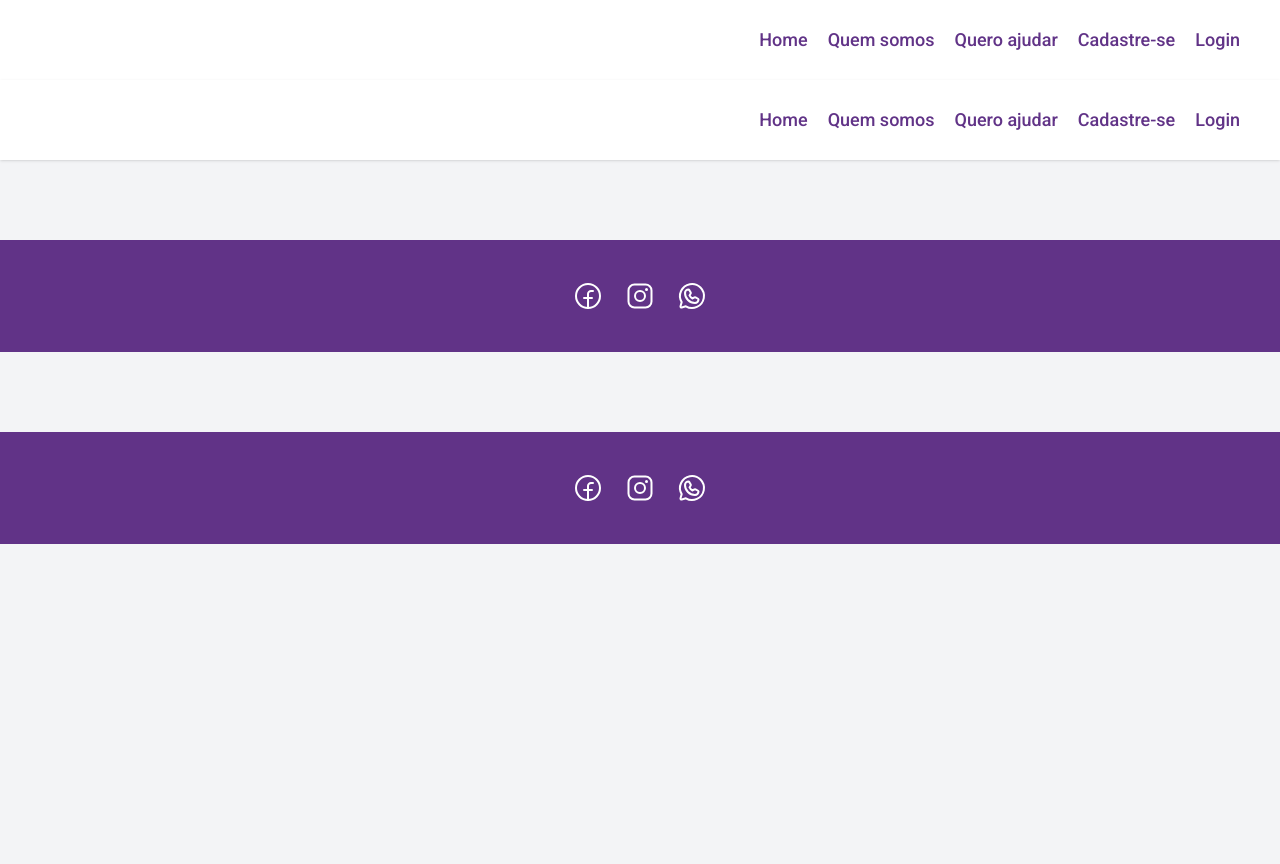
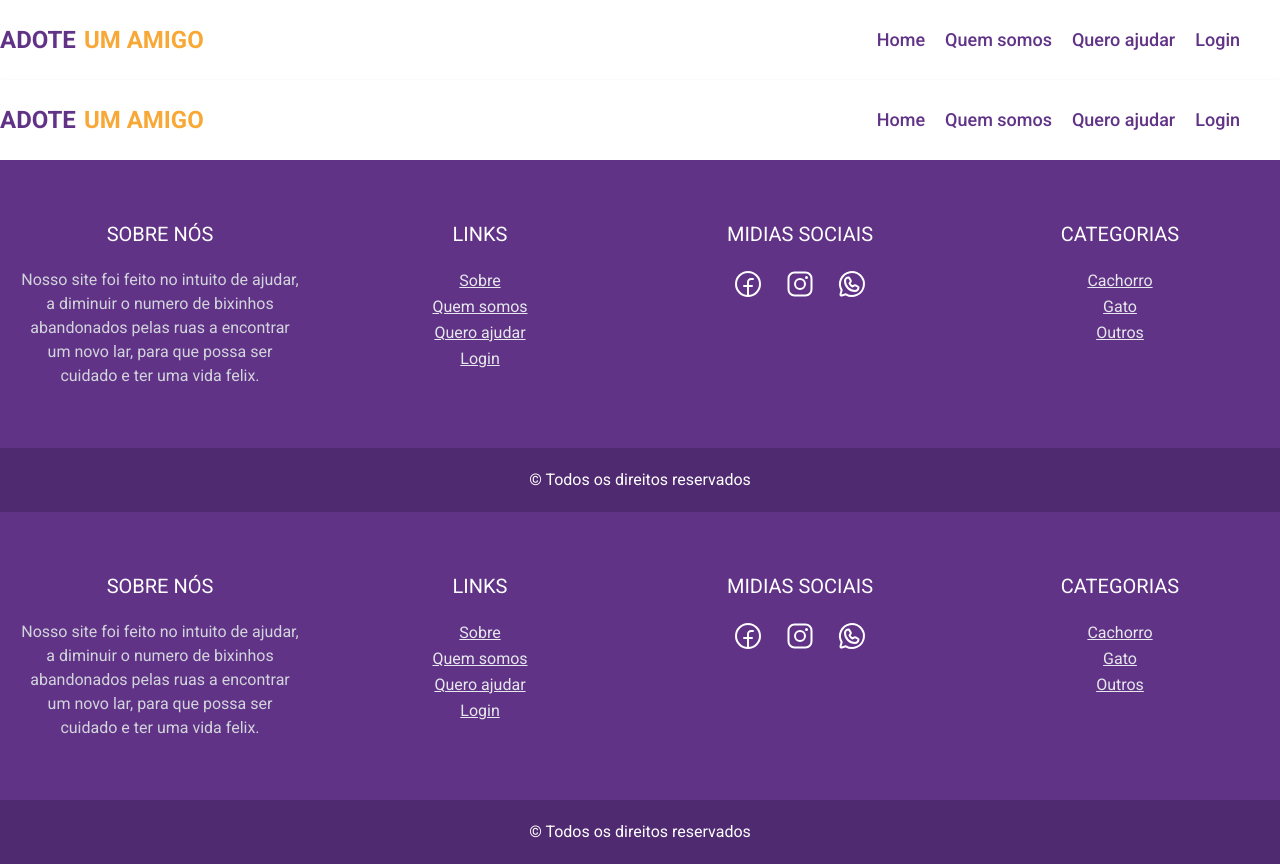
Before and after one commit to edsonlima95/site-dote-um-amigo, a Next.js app: page /Layout in a window 1280 px wide. Before the commit the page ends 800 px from the top, so only its background shows below. Built offline with nearby package versions, Linux system fonts and the light colour scheme.

Commit message:
Alterações

```diff
--- /dev/null
+++ b/src/components/Card/index.tsx
@@ -0,0 +1,26 @@
+import Link from "next/link"
+
+type CardProps = {
+    keyId: number | string,
+    name: string,
+    slug: string,
+    cover: string,
+    description: string,
+}
+
+function Card(props: CardProps) {
+
+    return (
+        <div key={props.keyId} className="shadow">
+            <img src={`${process.env.NEXT_PUBLIC_API_URL}/pet/image/${props.cover}`} className="rounded-tl rounded-tr h-[200px] w-full" alt="" />
+            <div className="flex flex-col p-3 w-full">
+                <p className="text-[#613387] text-2xl font-bold py-5">{props.name}</p>
+                <p className="text-gray-500 text-lg mb-5">{`${props.description.substring(0, 50)}...`}</p>
+                <Link href={`/pet/${props.slug}`}><a className="text-white text-lg bg-[#613387] h-10 rounded-lg flex justify-center items-center">Quero adotar</a></Link>
+            </div>
+        </div>
+    )
+
+}
+
+export default Card
--- a/src/components/Footer/index.tsx
+++ b/src/components/Footer/index.tsx
@@ -1,16 +1,46 @@
+import Link from "next/link"
 import { FacebookLogo, InstagramLogo, WhatsappLogo } from "phosphor-react"
 
-function Footer(){
+function Footer() {
 
   return (
     <>
-      <footer className="bg-[#613387] mt-20 py-10">
+      <footer className="bg-[#613387] py-10">
+        <div className="grid grid-cols-4">
+          <div className="p-5 text-center">
+            <h3 className="text-white block mb-5 text-xl uppercase">Sobre nós</h3>
+            <p className="text-gray-300">Nosso site foi feito no intuito de ajudar, a diminuir o numero de bixinhos abandonados pelas ruas a encontrar um novo lar, para que possa ser cuidado e ter uma vida felix.</p>
+          </div>
+          <div className="p-5 text-center">
+            <h3 className="text-white block mb-5 text-xl uppercase">LINKS</h3>
+            <ul className="leading-relaxed">
+              <li><Link href="/"><a className="text-gray-200 underline">Sobre</a></Link></li>
+              <li><Link href="/about"><a className="text-gray-200 underline">Quem somos</a></Link></li>
+              <li><Link href="/help"><a className="text-gray-200 underline">Quero ajudar</a></Link></li>
+              <li><Link href="/login"><a className="text-gray-200 underline">Login</a></Link></li>
+            </ul>
+          </div>
+          <div className="p-5 text-center">
+            <h3 className="text-white block mb-5 text-xl uppercase">Midias sociais  </h3>
             <ul className="flex justify-center gap-5">
-        <li><FacebookLogo size={32} color="#fff" /></li>
-        <li><InstagramLogo size={32} color="#fff" /></li>
-        <li><WhatsappLogo size={32} color="#fff" /></li>
+              <li><Link href="/" passHref target="_blank"><a><FacebookLogo size={32} color="#fff" /></a></Link></li>
+              <li><Link href="/" passHref target="_blank"><a><InstagramLogo size={32} color="#fff" /></a></Link></li>
+              <li><Link href="/" passHref target="_blank"><a><WhatsappLogo size={32} color="#fff" /></a></Link></li>
             </ul>
+          </div>
+          <div className="p-5 text-center">
+            <h3 className="text-white block mb-5 text-xl uppercase">Categorias</h3>
+            <ul className="leading-relaxed">
+              <li><Link href="/category/cachorro"><a className="text-gray-200 underline">Cachorro</a></Link></li>
+              <li><Link href="/category/gato"><a className="text-gray-200 underline">Gato</a></Link></li>
+              <li><Link href="/category/outros"><a className="text-gray-200 underline">Outros</a></Link></li>
+            </ul>
+          </div>
+        </div>
       </footer>
+      <div className="text-center text-white bg-[#502a70] p-5">
+        &copy; Todos os direitos reservados
+      </div>
     </>
   )
 
--- a/src/components/Header/index.tsx
+++ b/src/components/Header/index.tsx
@@ -5,8 +5,10 @@ import Menu from "../Menu"
 function Header() {
 
     return (
-        <header className="h-20 shadow">
-            <Menu/>
+        <header className="h-20 shadow bg-white">
+            <div className="container mx-auto">
+                <Menu />
+            </div>
         </header>
     )
 
--- a/src/components/Menu/index.tsx
+++ b/src/components/Menu/index.tsx
@@ -1,17 +1,20 @@
 import Link from "next/link"
 
-function Menu(){
+function Menu() {
 
     return (
-        <nav className="bg-white">
+        <div className="flex justify-between items-center">
+            <div><span className="text-[#613387] text-2xl uppercase font-bold">ADOTE</span><span className="text-[#f8a836] text-2xl ml-2 font-bold">UM AMIGO</span></div>
+            <nav className="">
                 <ul className="flex justify-end items-center gap-5 h-20 mr-10">
                     <li><Link href="/"><a className="text-[#613387] text-lg font-medium hover:text-[#f8a836]">Home</a></Link></li>
                     <li><Link href="/about"><a className="text-[#613387] text-lg font-medium hover:text-[#f8a836]">Quem somos</a></Link></li>
                     <li><Link href="/help"><a className="text-[#613387] text-lg font-medium hover:text-[#f8a836]">Quero ajudar</a></Link></li>
-                <li><Link href="/"><a className="text-[#613387] text-lg font-medium hover:text-[#f8a836]">Cadastre-se</a></Link></li>
                     <li><Link href="/"><a className="text-[#613387] text-lg font-medium hover:text-[#f8a836]">Login</a></Link></li>
                 </ul>
             </nav>
+        </div>
+
     )
 
 }
--- a/src/pages/about.tsx
+++ b/src/pages/about.tsx
@@ -8,13 +8,13 @@ function About() {
         <div className="flex justify-center">
             <div className="bg-white shadow rounded p-10 m-10 w-7/12">
                 <h1 className="text-[#613387] text-4xl font-bold drop-shadow-md">Sobre o amigos do bem</h1>
-                <p className="text-gray-500 text-xl my-5">Lorem ipsum dolor sit amet consectetur adipisicing elit. Quaerat at rerum provident! Voluptatem molestiae, pariatur, provident ut blanditiis nemo porro quibusdam excepturi fugiat deleniti officiis, sint nostrum ipsam quos voluptates.</p>
+                <p className="text-gray-500 text-xl my-5">Nosso site foi feito no intuito de ajudar, a diminuir o numero de bixinhos abandonados pelas ruas a encontrar um novo lar, para que possa ser cuidado e ter uma vida felix.</p>
                 <h2 className="text-[#613387] text-4xl font-bold drop-shadow-md">Como adotar</h2>
-                <p className="text-gray-500 text-xl my-5">Lorem ipsum dolor sit amet consectetur adipisicing elit. Quaerat at rerum provident! Voluptatem molestiae, pariatur, provident ut blanditiis nemo porro quibusdam excepturi fugiat deleniti officiis, sint nostrum ipsam quos voluptates.</p>
+                <p className="text-gray-500 text-xl my-5">Para o processo de adoção é muito simples, basta entrar em contato pelo whatsapp ou email fornecido pela pessoa responsável.</p>
                 <h2 className="text-[#613387] text-4xl font-bold drop-shadow-md">Como divulgar</h2>
-                <p className="text-gray-500 text-xl my-5">Lorem ipsum dolor sit amet consectetur adipisicing elit. Quaerat at rerum provident! Voluptatem molestiae, pariatur, provident ut blanditiis nemo porro quibusdam excepturi fugiat deleniti officiis, sint nostrum ipsam quos voluptates.</p>
+                <p className="text-gray-500 text-xl my-5">Fazendo o cadastro no nosso site, você já pode cadastrar quantos bixinhos quiser, o processo é bem simples e rápido.</p>
                 <h2 className="text-[#613387] text-4xl font-bold drop-shadow-md">Como ajudar</h2>
-                <p className="text-gray-500 text-xl my-5">Lorem ipsum dolor sit amet consectetur adipisicing elit. Quaerat at rerum provident! Voluptatem molestiae, pariatur, provident ut blanditiis nemo porro quibusdam excepturi fugiat deleniti officiis, sint nostrum ipsam quos voluptates.</p>
+                <p className="text-gray-500 text-xl my-5">As doaçoes são feitas através de PIX ou deposito bancario direto na conta do site.</p>
             </div>
         </div>
     )
--- /dev/null
+++ b/src/pages/category/[slug].tsx
@@ -0,0 +1,74 @@
+import { GetServerSideProps } from 'next'
+import Card from '../../components/Card'
+import { api } from '../../services'
+import { useRouter } from 'next/router'
+
+type Pet = {
+    id: number,
+    name: string,
+    slug: string,
+    cover: string,
+    description: string,
+}
+
+type PetProps = {
+    pets: Pet[]
+}
+
+function Category({ pets }: PetProps) {
+
+    const router = useRouter()
+
+    const {slug} = router.query
+
+    return (
+        <>
+            <div className="flex justify-center items-center min-h-[400px]">
+                <h1 className='text-[#613387] font-bold text-6xl'>Resultados para categoria: {slug}</h1>
+            </div>
+
+                <div className="grid grid-cols-4 p-10 gap-5 bg-white">
+
+                    {pets?.map(pet => (
+
+                        <Card keyId={pet.id}
+                            name={pet.name}
+                            description={pet.description}
+                            cover={pet.cover}
+                            slug={pet.slug}
+                        />
+
+                    ))}
+
+                </div>
+
+        </>
+    )
+
+}
+
+export const getServerSideProps: GetServerSideProps = async (ctx) => {
+
+
+    try {
+
+        const response = await api.get(`/pets/category/${ctx.params?.slug}`)
+
+        return {
+            props: {
+                pets: response.data.category.pets
+            }
+        }
+
+    } catch (err) {
+        return {
+            redirect: {
+                destination: '/',
+                permanent: false
+            }
+        }
+    }
+
+}
+
+export default Category
--- a/src/pages/help.tsx
+++ b/src/pages/help.tsx
@@ -8,7 +8,7 @@ function About() {
         <div className="flex justify-center">
             <div className="bg-white shadow rounded p-10 m-10 w-7/12">
                 <h1 className="text-[#613387] text-4xl font-bold drop-shadow-md">Como ajudar</h1>
-                <p className="text-gray-500 text-xl my-5">Lorem ipsum dolor sit amet consectetur adipisicing elit. Quaerat at rerum provident! Voluptatem molestiae, pariatur, provident ut blanditiis nemo porro quibusdam excepturi fugiat deleniti officiis, sint nostrum ipsam quos voluptates.</p>
+                <p className="text-gray-500 text-xl my-5">As doações são feitas direto nas contas do site.</p>
                 <ul>
                     <li>
                         <p className="text-[#f8a836] font-semibold">Via pix: 00.000.000/0000-00</p>
--- a/src/pages/index.tsx
+++ b/src/pages/index.tsx
@@ -1,38 +1,32 @@
+import { GetServerSideProps } from "next"
 import Link from "next/link"
 import { useEffect, useState } from "react"
+import Card from "../components/Card"
 import { api } from "../services"
 
 
 type Pet = {
   id: number,
   name: string,
+  slug: string,
   cover: string,
   description: string,
 }
 
-function Home() {
+type PetProps = {
+  pets: Pet[]
+}
 
-  const [pets, setPets] = useState<Pet[]>()
+function Home({ pets }: PetProps) {
 
-  useEffect(() => {
-
-    api.get("/pets").then((response) => {
-
-      setPets(response.data.pets)
-
-    }).catch((error) => {
-
-    })
-
-  }, [])
 
   return (
     <>
       {/* HERO */}
       <div className="grid grid-cols-2 min-h-[500px]">
-        <div className="flex flex-col p-10 justify-center items-center">
+        <div className="flex flex-col p-10 justify-center">
           <h1 className="text-6xl text-[#613387] font-semibold drop-shadow-md">Adotar um amiguinho nunca foi tão fácil</h1>
-          <p className="text-gray-500 text-xl mt-4">Lorem ipsum dolor sit amet, consectetur adipisicing elit obcaecati repudiandae atque voluptatum ut accusantium magnam.</p>
+          <p className="text-gray-500 text-xl mt-4">Adotando um amiguinho você contribui para um mundo melhor.</p>
         </div>
         <div className="flex items-end">
           <img src="/images/dog.png" alt="" />
@@ -49,14 +43,12 @@ function Home() {
 
           {pets?.map(pet => (
 
-            <div key={pet.id} className="shadow">
-              <img src={`${process.env.NEXT_PUBLIC_API_URL}/pet-image-web/${pet.cover}`}  className="rounded-tl rounded-tr h-[200px] w-full" alt="" />
-              <div className="flex flex-col p-3 w-full">
-                <p className="text-[#613387] text-2xl font-bold py-5">{pet.name}</p>
-                <p className="text-gray-500 text-lg mb-5">{`${pet.description.substring(0, 50)}...`}</p>
-                <Link href="/"><a className="text-white text-lg bg-[#613387] h-10 rounded-lg flex justify-center items-center">Quero adotar</a></Link>
-              </div>
-            </div>
+            <Card keyId={pet.id}
+              name={pet.name}
+              description={pet.description}
+              cover={pet.cover}
+              slug={pet.slug}
+            />
 
           ))}
 
@@ -70,17 +62,17 @@ function Home() {
           <p className="text-gray-600 mt-5 text-xl">Escolha a que mais te agrada e adote um amiguinho</p>
         </div>
         <div className="relative w-full h-[250px]">
-          <div className="absolute top-0 bottom-0 bg-[#00000085] rounded-lg text-white text-4xl font-bold flex justify-center items-center w-full"><Link href="/category/pastor"><a>Cachorro</a></Link></div>
+          <div className="absolute top-0 bottom-0 bg-[#00000085] rounded-lg text-white text-4xl font-bold flex justify-center items-center w-full"><Link href="/category/cachorro"><a>Doguinhos</a></Link></div>
           <img src="/images/viralata.jpg" className="rounded-lg h-[250px] w-full" alt="" />
         </div>
 
         <div className="relative w-full h-[250px]">
-          <div className="absolute top-0 bottom-0 bg-[#00000085] rounded-lg text-white text-4xl font-bold flex justify-center items-center w-full"><Link href="/category/viralata"><a>Gato</a></Link></div>
+          <div className="absolute top-0 bottom-0 bg-[#00000085] rounded-lg text-white text-4xl font-bold flex justify-center items-center w-full"><Link href="/category/gato"><a>Gatinhos</a></Link></div>
           <img src="/images/gato.jpg" className="rounded-lg h-[250px] w-full" alt="" />
         </div>
 
         <div className="relative w-full h-[250px]">
-          <div className="absolute top-0 bottom-0 bg-[#00000085] rounded-lg text-white text-4xl font-bold flex justify-center items-center w-full"><Link href="/category/pibull"><a>Cachorro e gato</a></Link></div>
+          <div className="absolute top-0 bottom-0 bg-[#00000085] rounded-lg text-white text-4xl font-bold flex justify-center items-center w-full"><Link href="/category/outros"><a>Cãozinhos e gatinhos</a></Link></div>
           <img src="/images/caoegato.jpg" className="rounded-lg h-[250px] w-full" alt="" />
         </div>
 
@@ -99,7 +91,6 @@ function Home() {
             <li><p className="text-gray-500 text-xl mb-3">Alerta de perigos</p></li>
             <li><p className="text-gray-500 text-xl mb-3">Diminue o estresse</p></li>
           </ul>
-          <Link href="/"><a className="text-white text-lg bg-[#613387] py-5 px-16 rounded-lg">Quero adotar</a></Link>
         </div>
       </section>
 
@@ -143,4 +134,25 @@ function Home() {
   )
 }
 
+export const getServerSideProps: GetServerSideProps = async (ctx) => {
+
+  try {
+
+    const response = await api.get(`/pets`)
+
+    return {
+      props: {
+        pets: response.data.pets
+      }
+    }
+
+  } catch (error) {
+
+  }
+
+  return {
+    props: {}, // will be passed to the page component as props
+  }
+}
+
 export default Home
--- a/src/pages/[param].tsx
+++ b/src/pages/pet/[slug].tsx
@@ -1,27 +1,48 @@
-import { useRouter } from 'next/router'
-import { Link, MapPin, User } from 'phosphor-react'
+import { EnvelopeSimple, Link, MapPin, User, WhatsappLogo } from 'phosphor-react'
+import { api } from '../../services'
+import { GetServerSideProps } from 'next'
 
-function Animal() {
+type Pet = {
+        id: number,
+        name: string,
+        email: string,
+        contact: string,
+        description: string,
+        cover: string,
+        city: string,
+        state: string,
+        user: {
+            name: string,
+        }
 
-    const router = useRouter()
+}
 
-    const id = router.query.param
+type PetProps = {
+    pet: Pet
+}
+
+function Animal({ pet }: PetProps) {
 
     return (
         <>
             <div className="container mx-auto py-16 flex gap-6">
                 <div className="w-7/12">
-                    <img src="/images/dog1.jpg" alt="" className="rounded h-[600px]" />
+                    <img src={`${process.env.NEXT_PUBLIC_API_URL}/pet/image/${pet?.cover}`} alt="" className="rounded w-full h-[600px]" />
                 </div>
                 <div className="w-6/12">
-                    <h1 className="text-[#613387] text-5xl font-bold drop-shadow-md">Titulo do post aqui</h1>
+                    <h1 className="text-[#613387] text-5xl font-bold drop-shadow-md">{pet?.name}</h1>
                     <ul className="my-8">
-                        <li className="flex items-center"><MapPin size={32} color="#f8a836" /> <span className="text-gray-500 text-xl ml-2">São Paulo - SP</span></li>
-                        <li className="flex items-center mt-3"><User size={32} color="#f8a836" /> <span className="text-gray-500 text-xl ml-2">Publicado por Edson Lima</span></li>
+                        <li className="flex items-center"><MapPin size={32} color="#f8a836" /> <span className="text-gray-500 text-xl ml-2">{pet?.city} - {pet?.state}</span></li>
+                        <li className="flex items-center mt-3"><User size={32} color="#f8a836" /> <span className="text-gray-500 text-xl ml-2">Publicado por {pet?.user.name}</span></li>
                     </ul>
                     <h2 className="text-[#613387] text-3xl font-bold mt-4 drop-shadow-md">Conheça um pouco sobre nosso amiguinho</h2>
-                    <p className="mt-3 text-gray-500 text-lg">Lorem ipsum dolor, sit amet consectetur adipisicing elit. Est unde quam incidunt obcaecati nulla distinctio, error beatae, voluptatem nobis ipsam officia soluta eum doloremque dolorum iusto et neque enim explicabo.</p>
-                    <a className="text-white text-2xl bg-[#f8a836] font-bold h-16 rounded-lg flex justify-center items-center mt-8">QUERO ADOTAR</a>
+                    <p className="mt-3 text-gray-500 text-lg">{pet?.description}</p>
+                    <h3 className="text-[#f8a836] text-3xl font-bold mt-4 drop-shadow-md">Contatos para adoção</h3>
+
+                    <ul className='mt-5'>
+                        <li><span className="text-[#613387] flex text-xl"><EnvelopeSimple size={24} className="mx-2" /> {pet?.email}</span></li>
+                        <li><span className="text-[#613387] flex text-xl mt-2"><WhatsappLogo size={24} className="mx-2" /> {pet?.contact}</span></li>
+                    </ul>
                 </div>
             </div>
             {/* DICAS */}
@@ -56,4 +77,25 @@ function Animal() {
 
 }
 
+export const getServerSideProps: GetServerSideProps = async (ctx) => {
+
+    try {
+
+        const response = await api.get(`/pets/${ctx.params?.slug}`)
+
+        return {
+            props: {
+                pet: response.data.pet
+            }
+        }
+
+    } catch (error) {
+
+    }
+
+    return {
+        props: {}, // will be passed to the page component as props
+    }
+}
+
 export default Animal
--- a/src/services/index.tsx
+++ b/src/services/index.tsx
@@ -1,5 +1,4 @@
 import axios from 'axios'
-
 
 
 export const api = axios.create({
```
Lines whose indentation alone changed are shown as unchanged.
